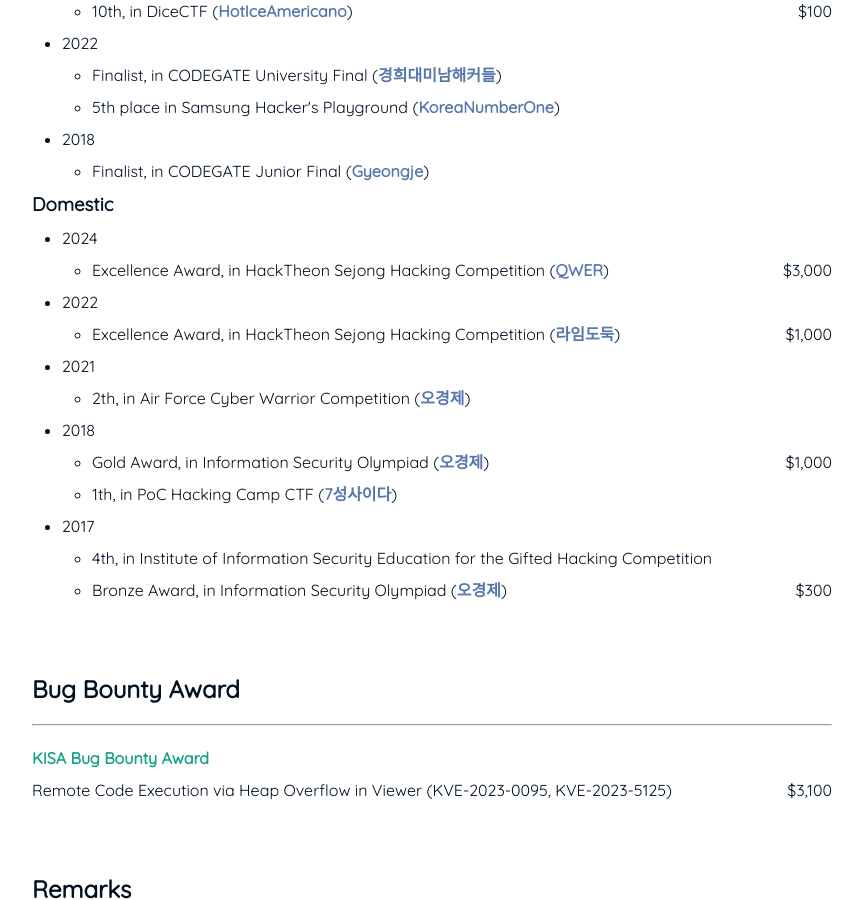
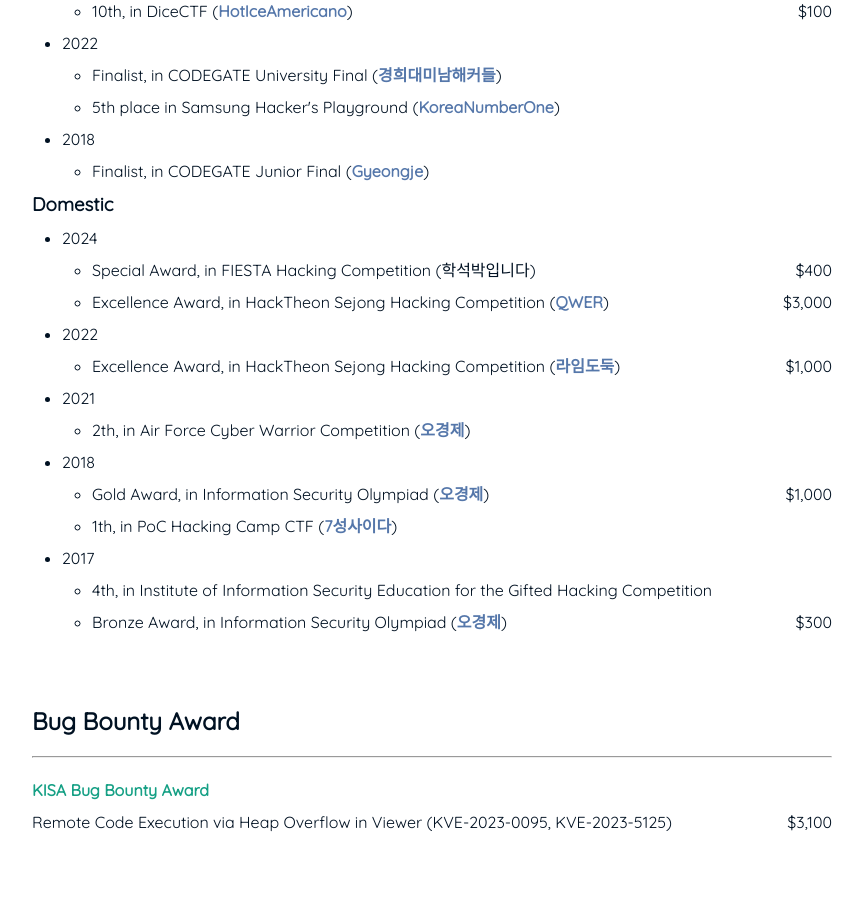
Before and after one commit to Gyeongje/gyeongje.github.io, a Jekyll site: the page built from index.md, in a window 1280 px wide and 900 px high, scrolled down 1406 px. Shown: the whole window, without its empty margins (208-1071 px from the left). Built offline with Jekyll 4.4.1, drawn with Linux system fonts in a browser that asks for light colours.

Commit message:
Update index.md

```diff
--- a/index.md
+++ b/index.md
@@ -67,6 +67,7 @@
 <ul>
 <li>2024</li>
 <ul>
+	<li>Special Award, in FIESTA Hacking Competition (학석박입니다) <span style="float: right; ">$400</span></li>
 	<li>Excellence Award, in HackTheon Sejong Hacking Competition (<a href="https://m.boannews.com/html/detail.html?tab_type=1&idx=130709">QWER</a>) <span style="float: right; ">$3,000</span></li>
 </ul>
 
```
